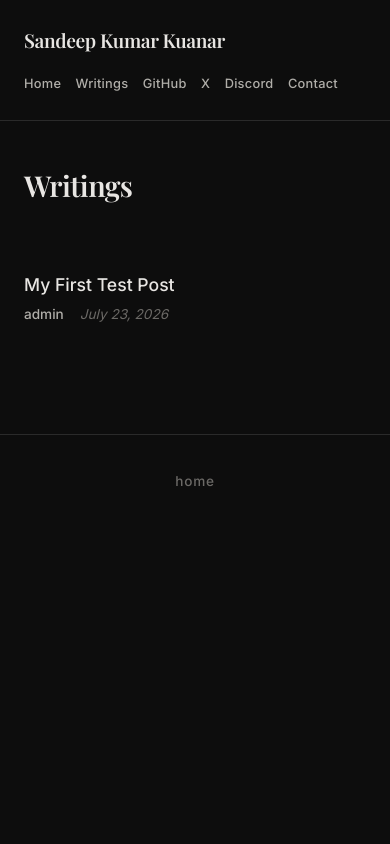
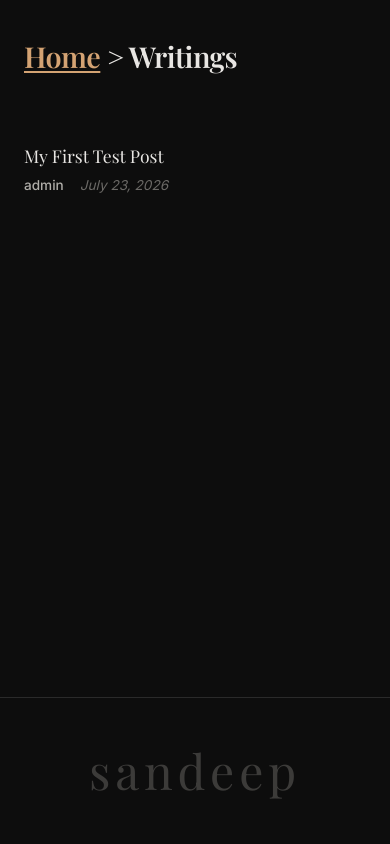
Before and after one commit to SandeepKumarKuanar/personal-blog, a Flask app: page /post in a window 390 px wide. Run offline with Flask 3, Linux system fonts and the light colour scheme; some web fonts are replaced.

Commit message:
This is adding and managing the CSS of the blog website

```diff
--- a/app/routes.py
+++ b/app/routes.py
@@ -67,10 +67,10 @@ def logout():
     return redirect(url_for("blogs_page"))
 
 
-@app.route("/account")
+@app.route("/dashboard")
 @login_required
 def account():
-    return render_template("account.html", title="Accounts")
+    return render_template("dashboard.html", title="Accounts")
 
 
 @app.route("/admin", methods=["GET", "POST"])
--- a/static/style.css
+++ b/app/static/style.css
@@ -20,7 +20,7 @@
   --font-sans: 'Inter', -apple-system, BlinkMacSystemFont, sans-serif;
   --font-serif: 'Playfair Display', Georgia, serif;
   --radius: 8px;
-  --max-width: 820px;
+  --max-width: 1000px;
   --transition: 0.25s ease;
 }
 
@@ -39,8 +39,10 @@ body {
 
 a {
   color: var(--accent);
-  text-decoration: none;
-  transition: color var(--transition);
+  text-decoration: underline;
+  text-underline-offset: 3px;
+  text-decoration-thickness: 1.5px;
+  transition: color var(--transition), text-decoration-color var(--transition);
 }
 
 a:hover {
@@ -50,20 +52,22 @@ a:hover {
 /* ===== CONTAINER ===== */
 .container {
   max-width: var(--max-width);
-  margin: 0 auto;
+  margin: 0;
   padding: 0 1.5rem;
 }
 
 /* ===== NAVIGATION ===== */
 .navbar {
-  padding: 1.5rem 0;
-  border-bottom: 1px solid var(--border);
+  /*padding: 1.5rem 0;*/
+  max-width: 680px;
+  margin-left: auto;
+  margin-right: auto;
+  text-align: left;
 }
 
 .nav-container {
   max-width: var(--max-width);
-  margin: 0 auto;
-  padding: 0 1.5rem;
+  margin: 0;
   display: flex;
   justify-content: space-between;
   align-items: center;
@@ -105,7 +109,7 @@ a:hover {
 
 /* ===== HOME / HERO ===== */
 .hero {
-  padding: 4rem 0 3rem;
+  padding: 4rem 0 2rem;
 }
 
 .hero-title {
@@ -116,6 +120,10 @@ a:hover {
   letter-spacing: -0.02em;
   margin-bottom: 1.5rem;
   color: var(--text-primary);
+  max-width: 680px;
+  margin-left: auto;
+  margin-right: auto;
+  text-align: left;
 }
 
 .hero-bio {
@@ -123,21 +131,26 @@ a:hover {
   color: var(--text-secondary);
   max-width: 680px;
   line-height: 1.8;
+  margin: 0 auto; /* Center the bio container */
 }
 
 .hero-bio .project-link {
   color: var(--accent);
   font-weight: 500;
-  border-bottom: 1px dotted var(--accent);
+  text-decoration: none;
+  border-bottom: 3px dotted var(--accent);
+  transition: color var(--transition), border-color var(--transition);
 }
 
 .hero-bio .project-link:hover {
-  border-bottom-style: solid;
+  color: var(--accent-hover);
+  border-color: var(--accent-hover);
+  border-bottom: 3px solid var(--accent);
 }
 
 /* ===== BLOG LIST ===== */
 .blog-list {
-  padding: 2.5rem 0;
+  padding: 2rem 0 1rem;
 }
 
 .blog-list-title {
@@ -146,30 +159,35 @@ a:hover {
   font-weight: 600;
   margin-bottom: 2.5rem;
   letter-spacing: -0.02em;
+  max-width: 680px;
+  margin-left: auto;
+  margin-right: auto;
 }
 
 .blog-post {
   padding: 1.25rem 0;
   border-bottom: 1px solid var(--border);
-  transition: padding-left var(--transition);
+  transition: border-color var(--transition);
+  max-width: 680px;
+  margin-left: auto;
+  margin-right: auto;
+  text-align: left;
 }
 
 .blog-post:last-child {
   border-bottom: none;
 }
 
-.blog-post:hover {
-  padding-left: 0.5rem;
-}
-
 .post-title {
   font-size: 1.3rem;
+  font-family: var(--font-serif);
   font-weight: 500;
   margin-bottom: 0.2rem;
 }
 
 .post-title a {
   color: var(--text-primary);
+  text-decoration: none; /* Remove underline from post titles */
 }
 
 .post-title a:hover {
@@ -197,8 +215,8 @@ a:hover {
   color: var(--text-muted);
   font-style: italic;
   padding: 2rem 0;
+  text-align: center;
 }
-
 /* ===== FORMS ===== */
 .form-page {
   padding: 2.5rem 0;
@@ -211,7 +229,7 @@ a:hover {
 
 .form-container h1 {
   font-family: var(--font-serif);
-  font-size: 2rem;
+  font-size: 4rem;
   font-weight: 600;
   margin-bottom: 1.5rem;
   letter-spacing: -0.02em;
@@ -366,7 +384,7 @@ a:hover {
 }
 
 .alert-success::before {
-  content: '✓ ';
+  content: '✅ ';
 }
 
 .alert-danger {
@@ -374,7 +392,7 @@ a:hover {
 }
 
 .alert-danger::before {
-  content: '✗ ';
+  content: '❌ ';
 }
 
 .alert-info {
@@ -382,33 +400,50 @@ a:hover {
 }
 
 .alert-info::before {
-  content: 'ℹ ';
+  content: 'ℹ️ ';
 }
 
-/* ===== FOOTER ===== */
-.footer {
-  max-width: var(--max-width);
-  margin: 3rem auto 2rem;
-  padding: 0 1.5rem;
-  text-align: center;
-  border-top: 1px solid var(--border);
-  padding-top: 2rem;
+/* ===== FOOTER - Sticky to bottom ===== */
+html,
+body {
+  height: 100%;
+  margin: 0;
 }
 
-.footer a {
-  font-size: 0.85rem;
-  color: var(--text-muted);
-  font-weight: 500;
-  letter-spacing: 0.06em;
-  text-transform: lowercase;
-  transition: color var(--transition);
+body {
+  display: flex;
+  flex-direction: column;
+  min-height: 100vh;
 }
 
-.footer a:hover {
-  color: var(--text-secondary);
+.container {
+  flex: 1 0 auto;
 }
 
-/* ===== RESPONSIVE ===== */
+.footer {
+  flex-shrink: 0;
+  display: flex;
+  justify-content: center;
+  align-items: center;
+  padding: 2rem 1.5rem;
+  border-top: 1px solid var(--border);
+  margin-top: 2rem;
+}
+
+.footer-text {
+  font-family: var(--font-serif);
+  font-size: 3rem;
+  font-weight: 400;
+  color: var(--text-muted);
+  letter-spacing: 0.1em;
+  text-transform: lowercase;
+  opacity: 0.5;
+  transition: opacity 0.3s ease;
+}
+
+.footer-text:hover {
+  opacity: 0.8;
+}/* ===== RESPONSIVE ===== */
 @media (max-width: 768px) {
   .nav-container {
     flex-direction: column;
@@ -460,11 +495,11 @@ a:hover {
   }
 
   .form-container h1 {
-    font-size: 1.6rem;
+    font-size: 3rem;
   }
 
   .btn {
-    width: 100%;
+    width: 40%;
     padding: 0.75rem;
   }
 }
--- a/templates/blogs.html
+++ b/app/templates/blogs.html
@@ -2,7 +2,11 @@
 {% extends "layout.html" %}
 {% block content %}
 <section class="blog-list">
-  <h1 class="blog-list-title">Writings</h1>
+  <p class="blog-list-title">
+    <a href="{{ url_for('main_page') }}">Home</a>
+     >
+    Writings
+  </p>
   {% for post in posts %}
   <article class="blog-post">
     <h2 class="post-title">
--- a/templates/account.html
+++ b/app/templates/dashboard.html
@@ -1,5 +1,5 @@
 {% extends "layout.html" %}
 {% block content %}
-    <h1>{{ current_user.username }} account page</h1>
+    <h1>{{ current_user.username }} dashboard page</h1>
 
 {% endblock content %}
--- a/templates/layout.html
+++ b/app/templates/layout.html
@@ -18,40 +18,29 @@
       rel="stylesheet"
     />
 
-    <!-- Your Custom CSS -->
+    <!-- Custom CSS -->
     <link
       rel="stylesheet"
       href="{{ url_for('static', filename='style.css') }}"
     />
   </head>
   <body>
-    <!-- Navigation -->
-    <nav class="navbar">
-      <div class="nav-container">
-        <a href="{{ url_for('main_page') }}" class="nav-logo">Sandeep Kumar Kuanar</a>
-        <ul class="nav-links">
-          <li><a href="{{ url_for('main_page') }}">Home</a></li>
-          <li><a href="{{ url_for('blogs_page') }}">Writings</a></li>
-          <li><a href="https://github.com/yourusername" target="_blank">GitHub</a></li>
-          <li><a href="https://x.com/yourusername" target="_blank">X</a></li>
-          <li><a href="https://discord.gg/yourinvite" target="_blank">Discord</a></li>
-          <li><a href="mailto:your@email.com">Contact</a></li>
-        </ul>
-      </div>
-    </nav>
-
     <!-- Flash Messages -->
-    {% with messages=get_flashed_messages(with_categories=True) %} {% if messages
-    %} {% for category, message in messages %}
+    {% with messages=get_flashed_messages(with_categories=True) %}
+    {% if messages%} {% for category, message in messages %}
     <div class="alert alert-{{ category }}">{{ message }}</div>
     {% endfor %} {% endif %} {% endwith %}
 
     <!-- Main Content -->
-    <main class="container">{% block content %}{% endblock %}</main>
+    <main class="container">
+      {% block content %}{% endblock %}
+
+    </main>
+
 
     <!-- Footer -->
     <footer class="footer">
-      <p><a href="{{ url_for('main_page') }}">home</a></p>
+      <span class="footer-text">sandeep</span>
     </footer>
   </body>
 </html>
```
Also changed, not shown: app/templates/home.html (added, +32 -0 lines), templates/home.html (deleted, +0 -18 lines), app/templates/adminLogin.html (renamed from templates/adminLogin.html), app/templates/login.html (renamed from templates/login.html), app/templates/register.html (renamed from templates/register.html), instance/site.db, 1 other file.
